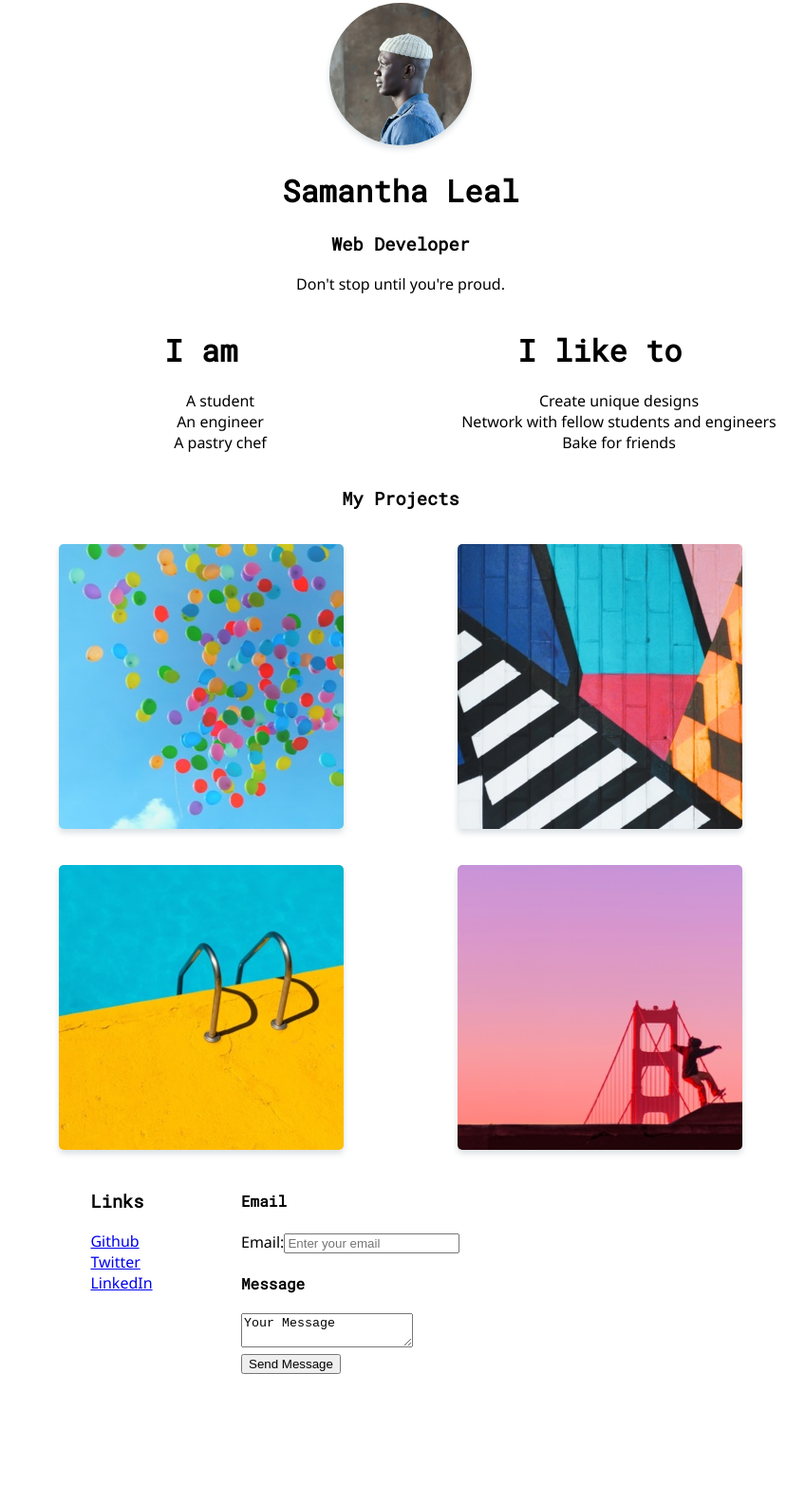
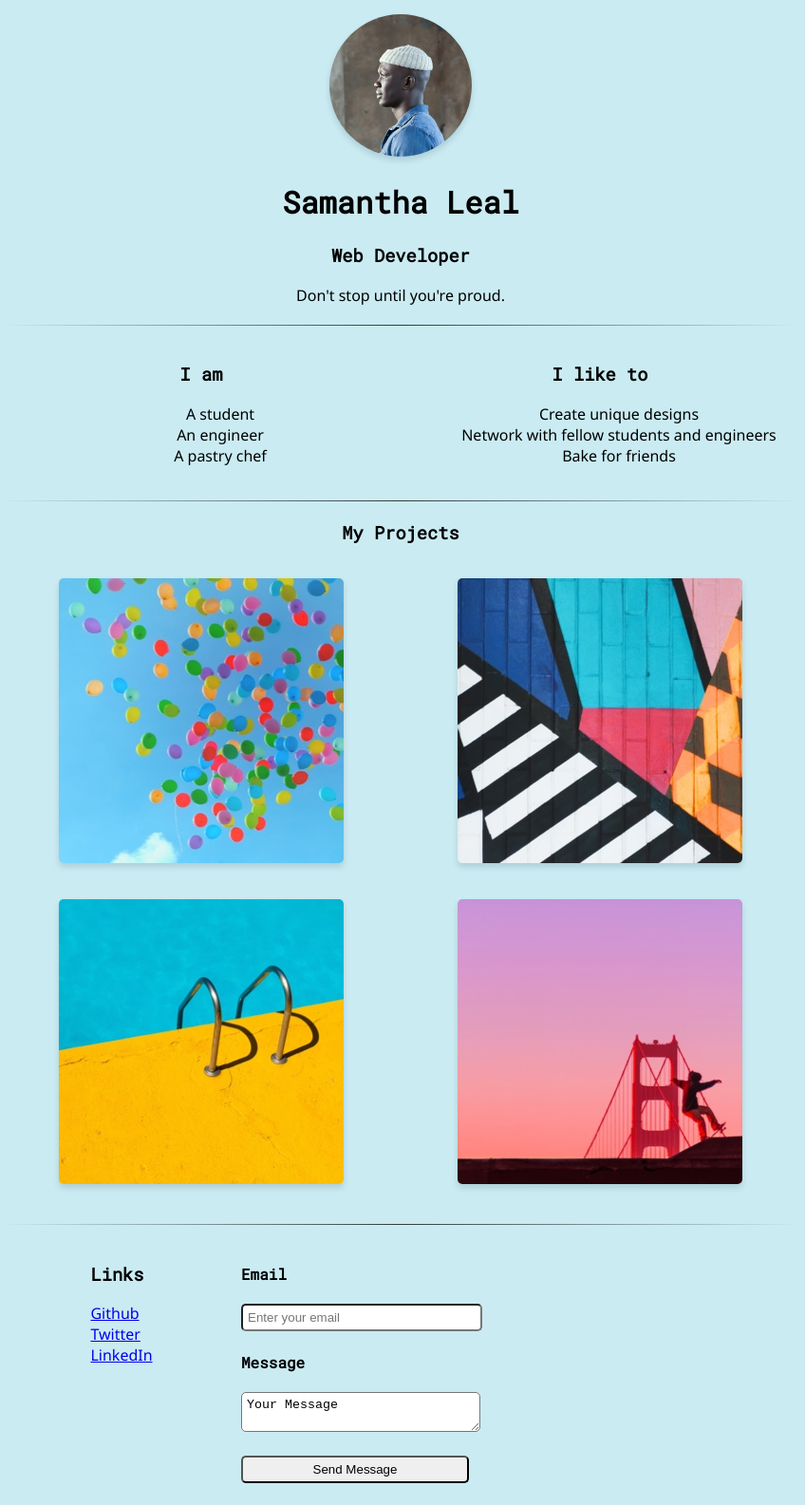
Before and after one commit to lealsamanthaj/cf-portfolio, a plain HTML site: page index.html in a window 1280 px wide. Shown: the part 5-1590 px from the top of the page at 95% size, without its empty margins (218-1066 px from the left). Before the commit the page ends 1460 px from the top, so only its background shows below. Drawn offline with Linux system fonts and the light colour scheme.

Commit message:
Added css and visual structure

```diff
--- a/index.html
+++ b/index.html
@@ -17,9 +17,11 @@
 		<p>Don't stop until you're proud.</p>
 	</div>
 
+	<hr/>
+
 	<div class="about-grid">
 		<div class="i-am">
-			<h1>I am</h1>
+			<h3>I am</h3>
 			<ul class="about-list">
 				<li>A student</li>
 				<li>An engineer</li>
@@ -27,7 +29,7 @@
 			</ul>
 		</div>
 		<div class="i-like">
-			<h1>I like to</h1>
+			<h3>I like to</h3>
 			<ul class="about-list">
 				<li>Create unique designs</li>
 				<li>Network with fellow students and engineers</li>
@@ -35,6 +37,8 @@
 			</ul>
 		</div>
 	</div>
+
+	<hr/>
 
 	<div>
 
@@ -60,6 +64,8 @@
 		</div>
 	</div>
 
+	<hr/>
+
 	<div class="links-and-contact">
 		<div class="links">
 			<h3>Links</h3>
@@ -82,7 +88,7 @@
 			<form action="#">
 				<label for="email">
 					<h4>Email</h4>
-					Email:<input id="email" placeholder="Enter your email"/>
+					<input id="email" placeholder="Enter your email"/>
 				</label>
 
 				<label for="message">
--- a/style.css
+++ b/style.css
@@ -1,5 +1,6 @@
 body{
 	font-family: 'Noto Sans', sans-serif;
+	background: #caebf2;
 }
 
 h1, h2, h3, h4{
@@ -9,6 +10,11 @@ h1, h2, h3, h4{
 	max-width: 840px;
 	margin: 0 auto;
 }
+
+.container > div {
+	margin: 20px auto;
+}
+
 .intro{
 	text-align: center;
 }
@@ -85,6 +91,26 @@ h1, h2, h3, h4{
 	padding: 0;
 }
 
+form input, textarea {
+	padding: 5px;
+	border-radius: 5px;
+	width: 240px;
+}
+
+form input [type="submit"]{
+	width: 200px;
+}
+
+.submit-button-wrapper{
+	margin: 20px 0;
+}
+
+hr{
+	border: 0;
+	height: 1px;
+	background-image: linear-gradient(to right, rgba(0,0,0,0), rgba(0,0,0,.75), rgba(0,0,0,0));
+}
+
 @media (max-width: 480px){
 	.about-grid{
 		grid-template-columns: 100%;
```
